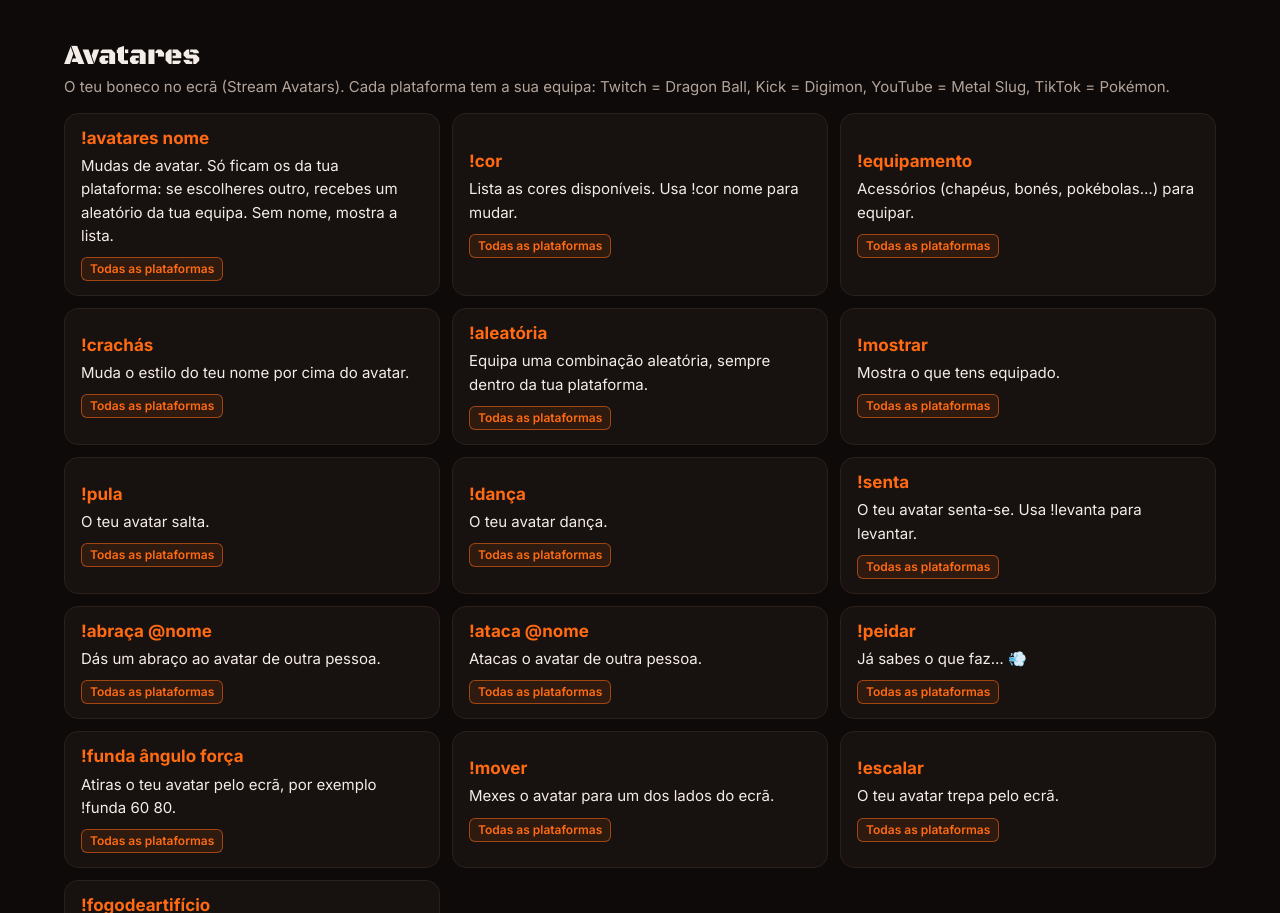
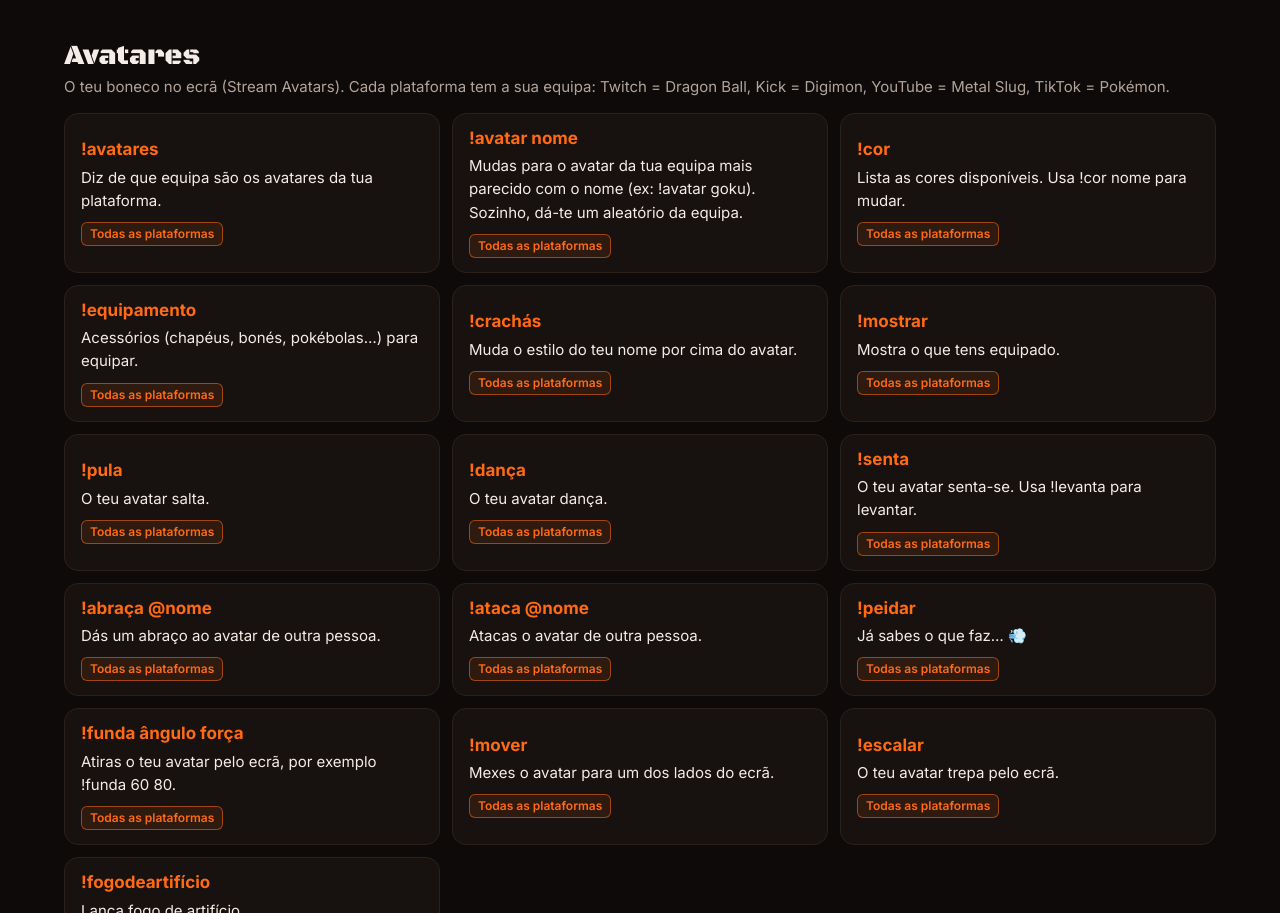
Before and after one commit to PEaglee/PEaglee.github.io, a plain HTML site: page commands/index.html in a window 1280 px wide. Shown: the part 2445-3358 px from the top of the page. Drawn offline with Linux system fonts and the light colour scheme.

Commit message:
Add files via upload

```diff
--- a/commands/index.html
+++ b/commands/index.html
@@ -151,11 +151,11 @@ const GROUPS=[
   {n:"!game nome do jogo",d:"Muda a categoria da live na Twitch e no Kick.",p:ALL,mod:1}
  ]},
  {t:"Avatares",s:"O teu boneco no ecrã (Stream Avatars). Cada plataforma tem a sua equipa: Twitch = Dragon Ball, Kick = Digimon, YouTube = Metal Slug, TikTok = Pokémon.",c:[
-  {n:"!avatares nome",d:"Mudas de avatar. Só ficam os da tua plataforma: se escolheres outro, recebes um aleatório da tua equipa. Sem nome, mostra a lista.",p:SA},
+  {n:"!avatares",d:"Diz de que equipa são os avatares da tua plataforma.",p:SA},
+  {n:"!avatar nome",d:"Mudas para o avatar da tua equipa mais parecido com o nome (ex: !avatar goku). Sozinho, dá-te um aleatório da equipa.",p:SA},
   {n:"!cor",d:"Lista as cores disponíveis. Usa !cor nome para mudar.",p:SA},
   {n:"!equipamento",d:"Acessórios (chapéus, bonés, pokébolas…) para equipar.",p:SA},
   {n:"!crachás",d:"Muda o estilo do teu nome por cima do avatar.",p:SA},
-  {n:"!aleatória",d:"Equipa uma combinação aleatória, sempre dentro da tua plataforma.",p:SA},
   {n:"!mostrar",d:"Mostra o que tens equipado.",p:SA},
   {n:"!pula",d:"O teu avatar salta.",p:SA},
   {n:"!dança",d:"O teu avatar dança.",p:SA},
```
